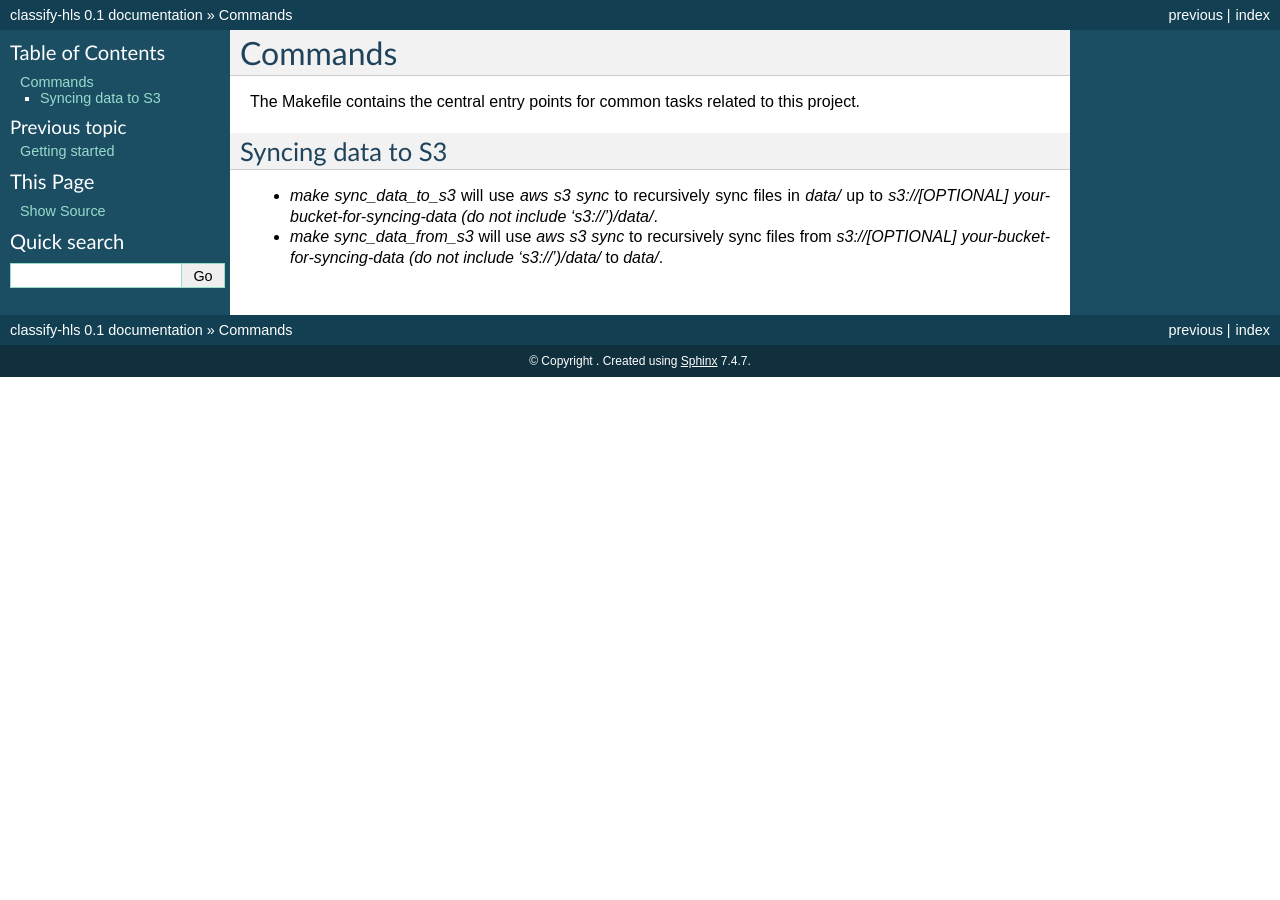
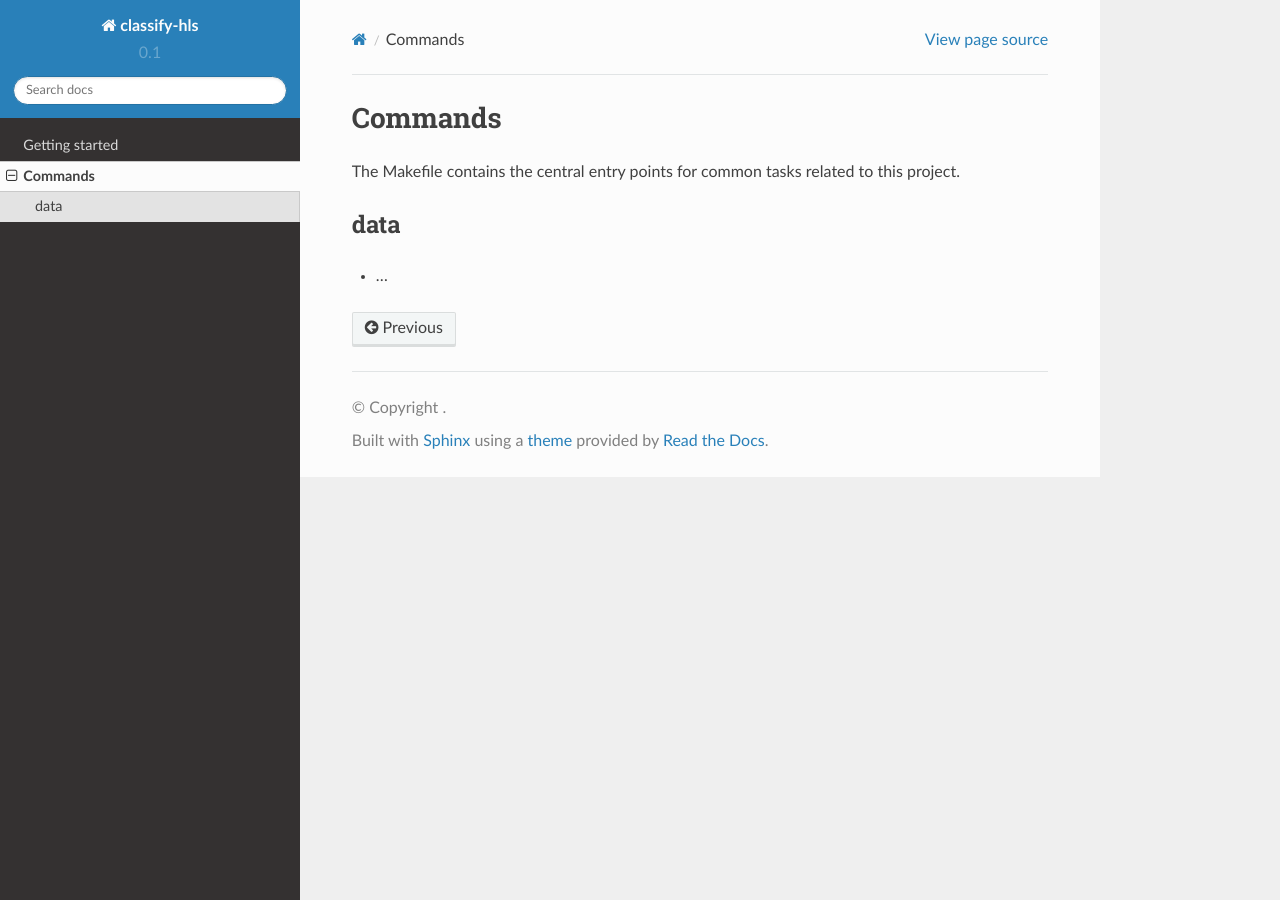
Before and after one commit to benmack/classify-hls, a Sphinx documentation site: the page built from docs/commands.rst, in a window 1280 px wide. Built offline with Sphinx 7.4.7 and the Read the Docs theme 2.0.0, drawn with Linux system fonts in a browser that asks for light colours; pages that are not in the unit, such as notebooks, are missing from menus.

Commit message:
enhanced sphinx doc: style and autodoc  - #6

```diff
--- a/docs/commands.rst
+++ b/docs/commands.rst
@@ -3,8 +3,7 @@ Commands
 
 The Makefile contains the central entry points for common tasks related to this project.
 
-Syncing data to S3
-^^^^^^^^^^^^^^^^^^
+data
+^^^^
 
-* `make sync_data_to_s3` will use `aws s3 sync` to recursively sync files in `data/` up to `s3://[OPTIONAL] your-bucket-for-syncing-data (do not include 's3://')/data/`.
-* `make sync_data_from_s3` will use `aws s3 sync` to recursively sync files from `s3://[OPTIONAL] your-bucket-for-syncing-data (do not include 's3://')/data/` to `data/`.
+* ...
--- a/docs/conf.py
+++ b/docs/conf.py
@@ -14,6 +14,13 @@
 import os
 import sys
 
+prj_dir = os.path.dirname(
+    os.path.dirname(
+        os.path.dirname(
+            os.path.abspath(__file__))))
+
+sys.path.append(os.path.join(prj_dir))
+
 # If extensions (or modules to document with autodoc) are in another directory,
 # add these directories to sys.path here. If the directory is relative to the
 # documentation root, use os.path.abspath to make it absolute, like shown here.
@@ -26,7 +33,16 @@ import sys
 
 # Add any Sphinx extension module names here, as strings. They can be extensions
 # coming with Sphinx (named 'sphinx.ext.*') or your custom ones.
-extensions = []
+extensions = [
+    'sphinx.ext.autodoc',
+    'sphinx.ext.doctest',
+    'sphinx.ext.intersphinx',
+    'sphinx.ext.autosummary',
+    'sphinx.ext.viewcode',
+    'nbsphinx',
+    'IPython.sphinxext.ipython_console_highlighting',
+    # 'm2r'
+]
 
 # Add any paths that contain templates here, relative to this directory.
 templates_path = ['_templates']
@@ -91,7 +107,7 @@ pygments_style = 'sphinx'
 
 # The theme to use for HTML and HTML Help pages.  See the documentation for
 # a list of builtin themes.
-html_theme = 'default'
+html_theme = 'sphinx_rtd_theme'
 
 # Theme options are theme-specific and customize the look and feel of a theme
 # further.  For a list of options available for each theme, see the
--- a/docs/getting-started.rst
+++ b/docs/getting-started.rst
@@ -1,6 +1,4 @@
 Getting started
 ===============
 
-This is where you describe how to get set up on a clean install, including the
-commands necessary to get the raw data (using the `sync_data_from_s3` command,
-for example), and then how to make the cleaned, final data sets.
+...
--- a/docs/index.rst
+++ b/docs/index.rst
@@ -14,7 +14,11 @@ Contents:
    getting-started
    commands
 
+.. toctree::
+   :maxdepth: 2
+   :caption: src Package
 
+   modules/src
 
 Indices and tables
 ==================
```
